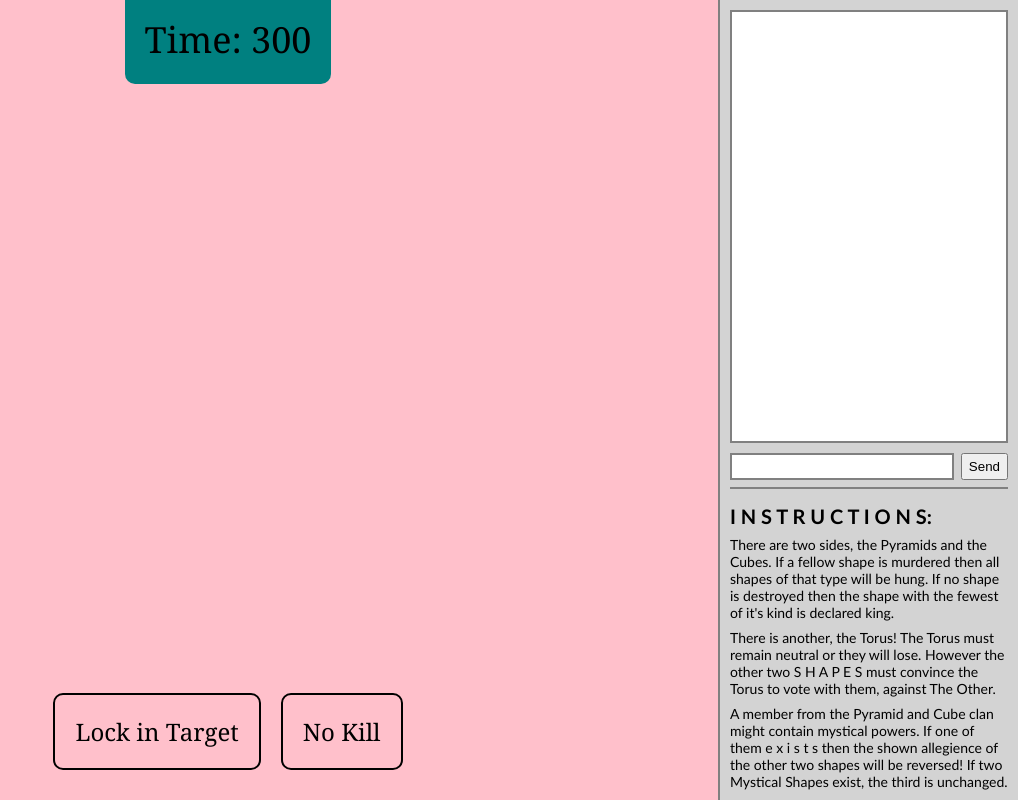
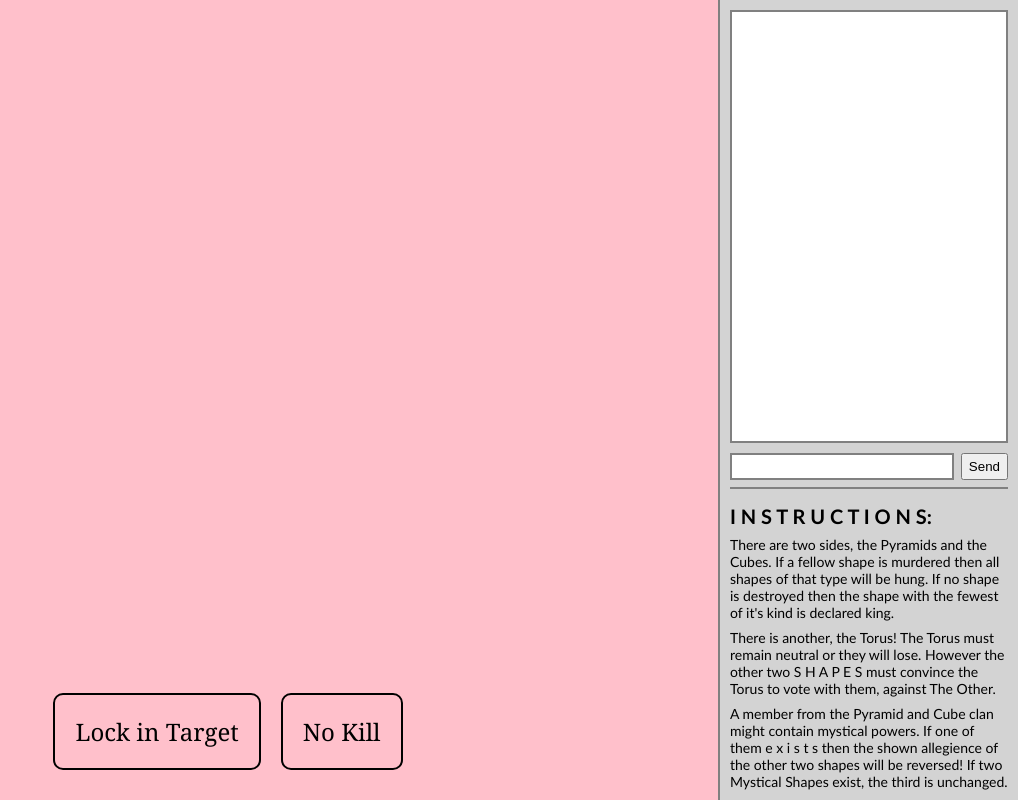
Before and after one commit to JacobValore/Mortal-Shapes, a website: page public/game.html in a window 1280 px wide. Shown: the whole page, without its empty margins (262-1280 px from the left). Drawn offline with nearby package versions, Linux system fonts and the light colour scheme; no server answers.

Commit message:
minor changes

```diff
--- a/package.json
+++ b/package.json
@@ -11,7 +11,7 @@
     "type": "git",
     "url": "git+https://github.com/JakeTheSpectre/MortalShapes.git"
   },
-  "author": "JakeTheSpectre",
+  "author": "JacobValore",
   "license": "ISC",
   "bugs": {
     "url": "https://github.com/JakeTheSpectre/MortalShapes/issues"
--- a/public/game.html
+++ b/public/game.html
@@ -6,7 +6,7 @@
 	<title>Mortal Shapes</title>
 	<link rel="stylesheet" href="./game.css">
 	<meta name="description" content="There are shapes. They are mortal.">
-	<meta name="author" content="JakeTheSpectre">
+	<meta name="author" content="JacobValore">
 	<script src="https://code.jquery.com/jquery-3.3.1.min.js"></script>
 	<script src="/socket.io/socket.io.js"></script>
 </head>
@@ -48,9 +48,9 @@
 	</div>
 	<div class="content">
 		<div class="main-page">
-			<div class="timer">
+			<!-- <div class="timer">
 				Time: 300
-			</div>
+			</div> -->
 			<div class="table">
 				<div class="player-anchor">
 					<!-- <div class="player back">
```
Also changed, not shown: public/index.html (+1 -1 lines).
